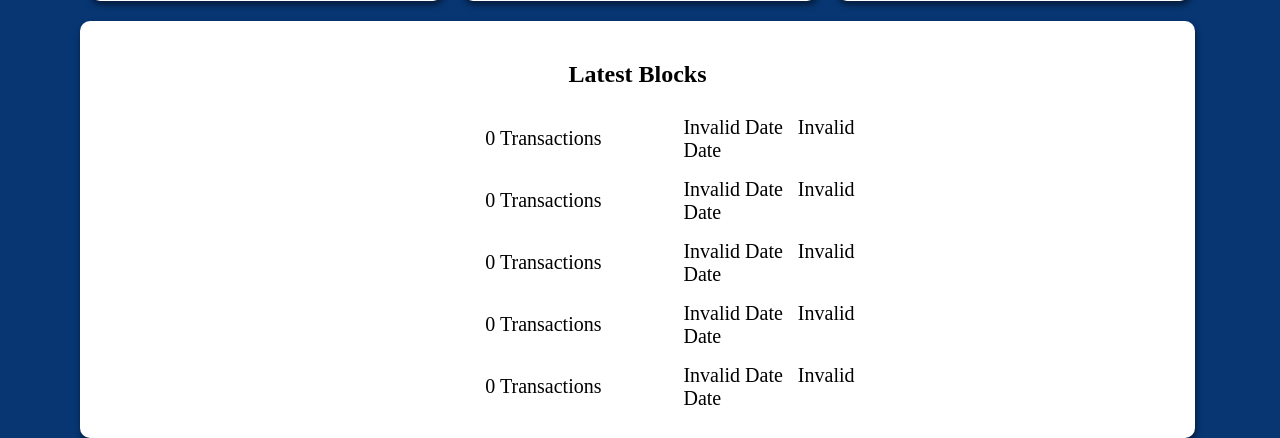
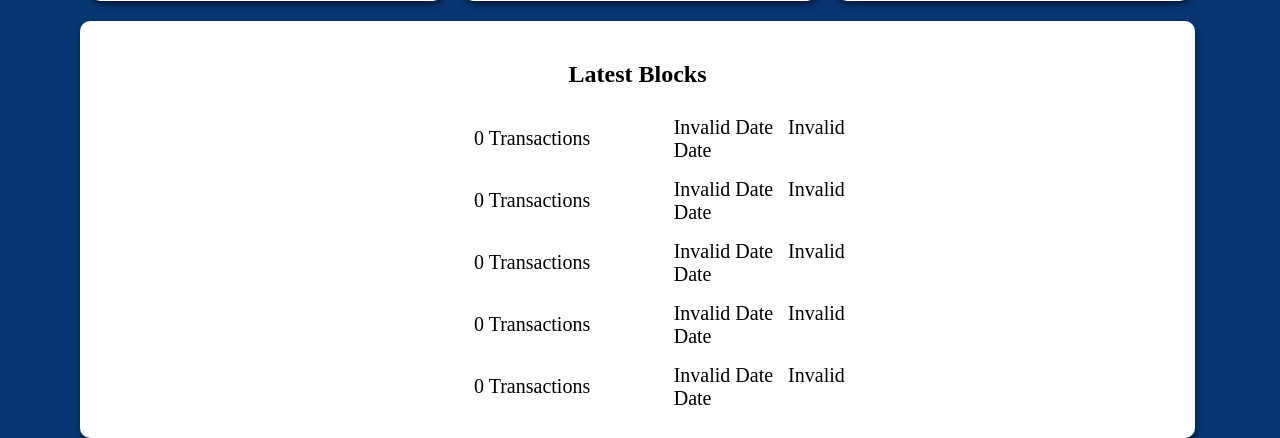
Before and after one commit to FlyingPig69/Ergo-node-explorer, a Flask app: page / in a window 1280 px wide. Shown: the part 497-935 px from the top of the page. Run offline with Flask 3, Linux system fonts and the light colour scheme; data that the repository does not hold is empty.

Commit message:
fix column widths

```diff
--- a/api/templates/index.html
+++ b/api/templates/index.html
@@ -146,13 +146,13 @@
         <!-- Card below with Latest Blocks -->
         <div class="card-body-bottom">
             <h2><b>Latest Blocks</b></h2>
-            <table style="border-collapse: collapse; width: 475px; box-shadow: none; margin: 0 auto;">
+            <table style="border-collapse: collapse; width: 500px; box-shadow: none; margin: 0 auto;">
                 <tbody>
                     {% for header_id in header_id %}
                     <tr>
                         <td style="width: 75px; border: none; font-size: 20px; text-align: left;"><a href="{{flask_url}}/blocks/{{header_id}}">{{ height[loop.index0] }}</a></td>
                         <td style="width: 200px; border: none; font-size: 20px; text-align: left;">{{no_txs[loop.index0]}} Transactions</td>
-                        <td style="width: 200px; border: none; font-size: 20px; text-align: left;"><span id="timestamp_{{loop.index0}}">{{timestamp[loop.index0]}}</span></td>
+                        <td style="width: 225px; border: none; font-size: 20px; text-align: left;"><span id="timestamp_{{loop.index0}}">{{timestamp[loop.index0]}}</span></td>
                     </tr>
                     {% endfor %}
                 </tbody>
```
